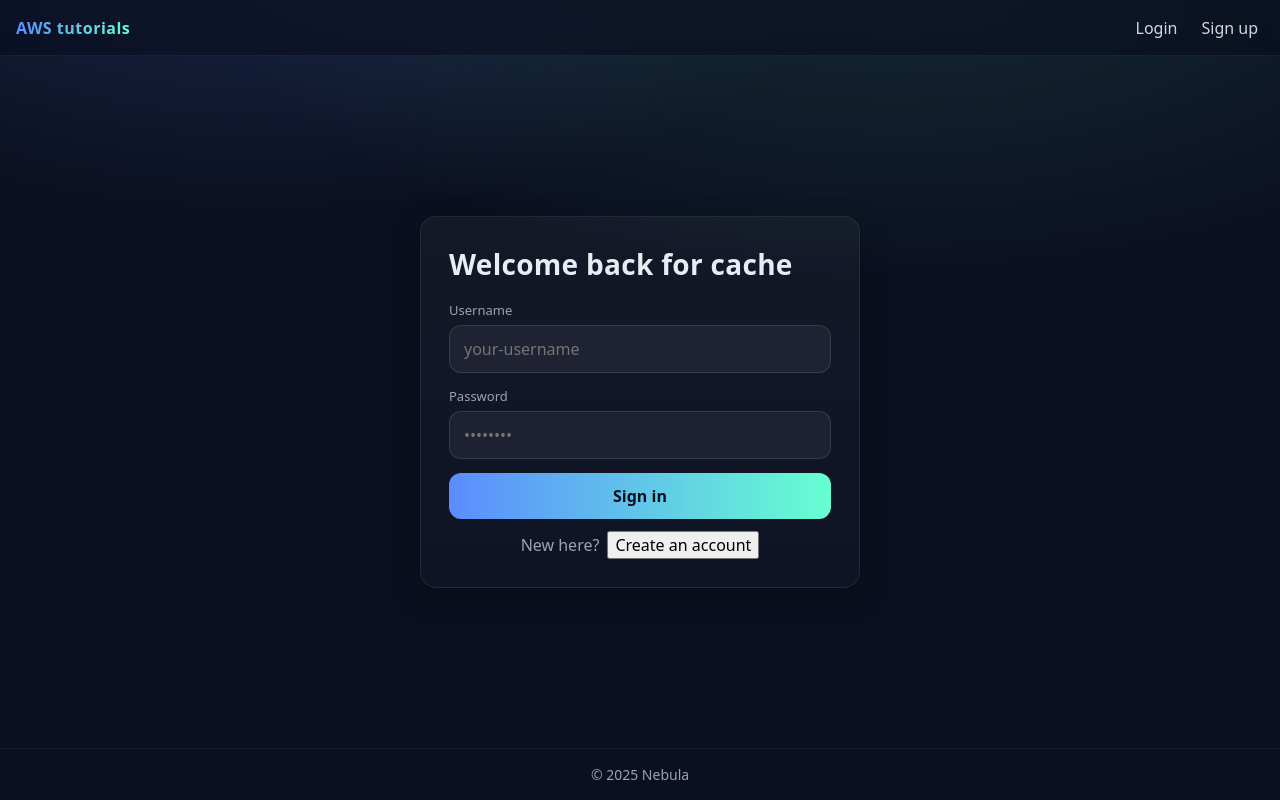
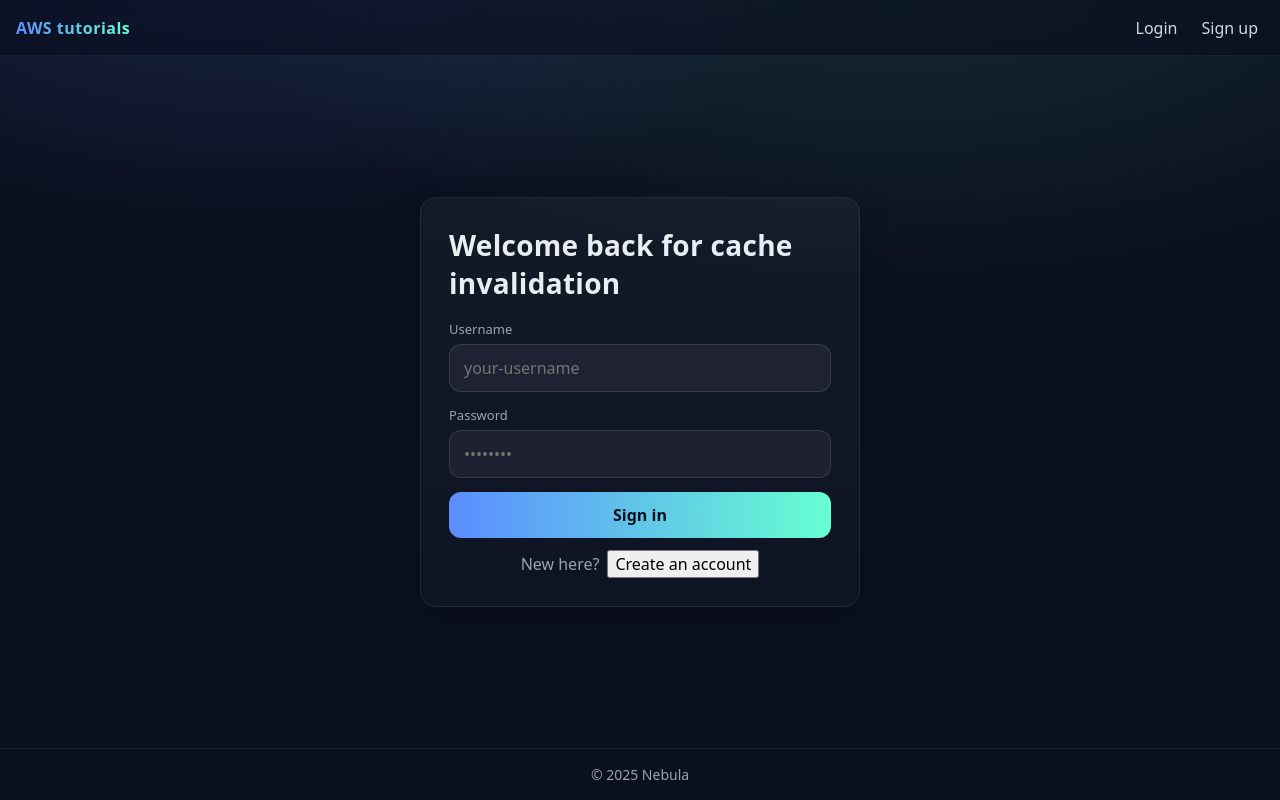
Before and after one commit to SagarMakwana1711/react-aws, a React (Create React App) app: page /#/login in a window 1280 px wide. Built offline with nearby package versions, Linux system fonts and the light colour scheme; no server answers; the HTML template or start-up script is replaced by a standard one.

Commit message:
Check cache

```diff
--- a/src/components/Login.js
+++ b/src/components/Login.js
@@ -1,6 +1,6 @@
 import React, { useEffect, useState } from 'react';
 
-const TITLE = 'Welcome back for cache';
+const TITLE = 'Welcome back for cache invalidation';
 const BTN_TEXT = 'Sign in';
 const USER_TEXT = 'Username';
 const PASS_TEXT = 'Password';
```
